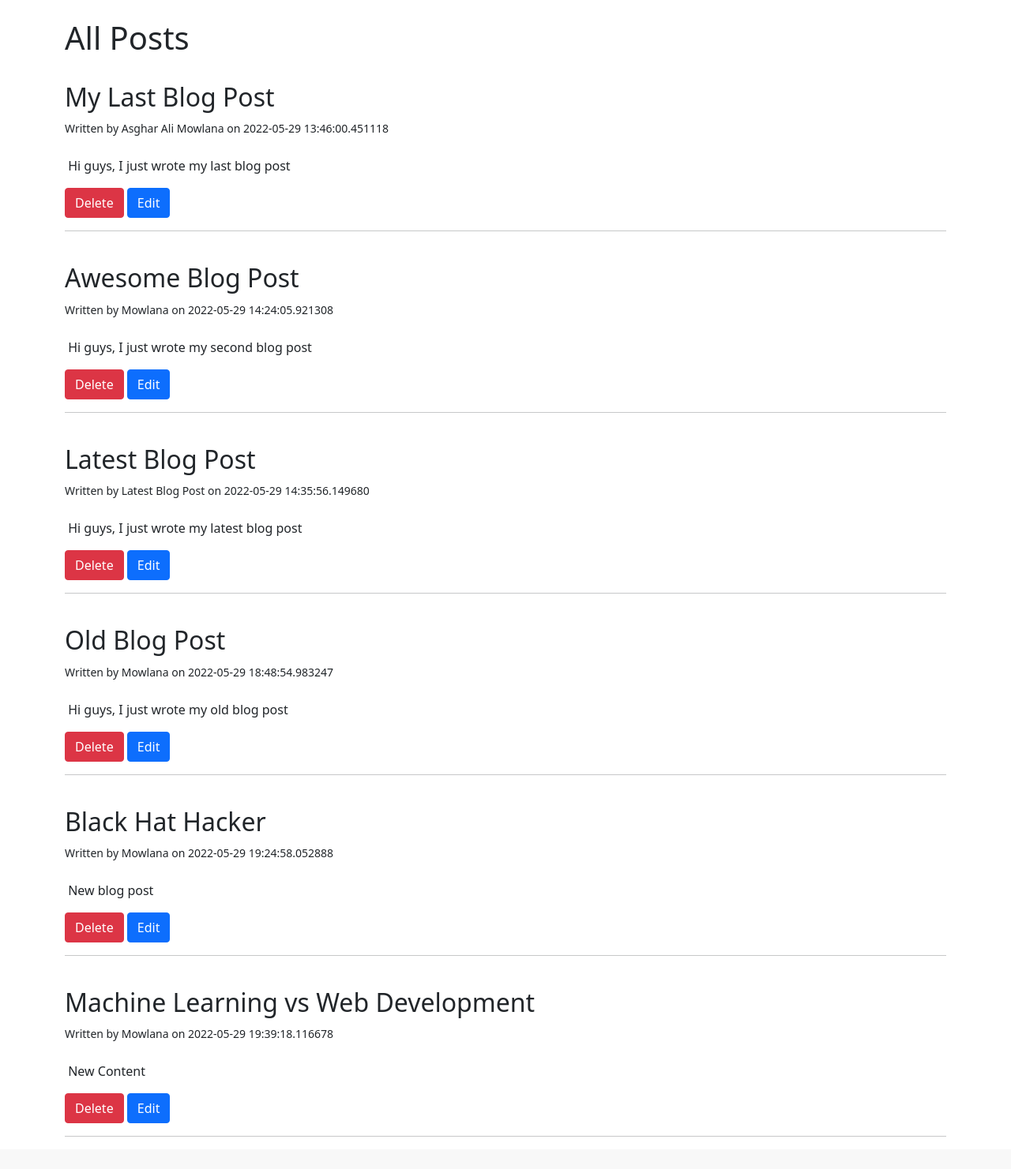
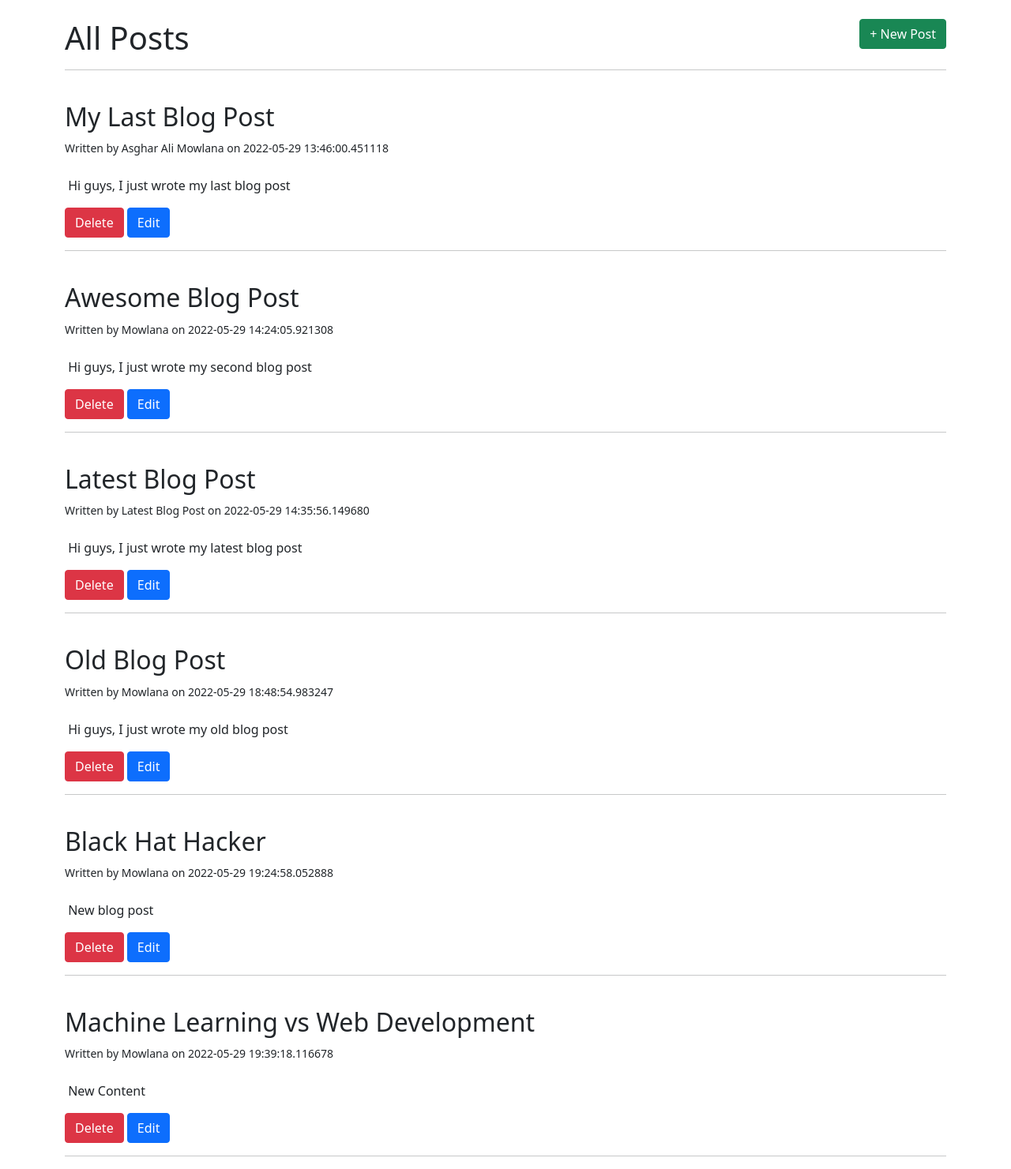
Before and after one commit to Asghar-Ali-Mowlana/tech-gen, a Flask app: page /posts in a window 1280 px wide. Shown: the part 56-1537 px from the top of the page at 79% size. Before the commit the page ends 1496 px from the top, so only its background shows below. Run offline with Flask 2, Linux system fonts and the light colour scheme; data comes from the database, SQL or seed files in the repository; both versions use the stored data as it was after the commit.

Commit message:
Styled the blog and added a new 'Add New Blog Post Page'

```diff
--- a/templates/posts.html
+++ b/templates/posts.html
@@ -6,7 +6,12 @@
 
 {% block body %}
 <br>
-<h1>All Posts</h1>
+<div>
+    <h1 style="display:inline">All Posts</h1>
+    <a style="display:inline" class="btn btn-success float-end" href="/posts/new">+ New Post</a>
+</div>
+
+<hr>
 
 {% for post in posts %}
 <br>
```
Also changed, not shown: posts.db.
